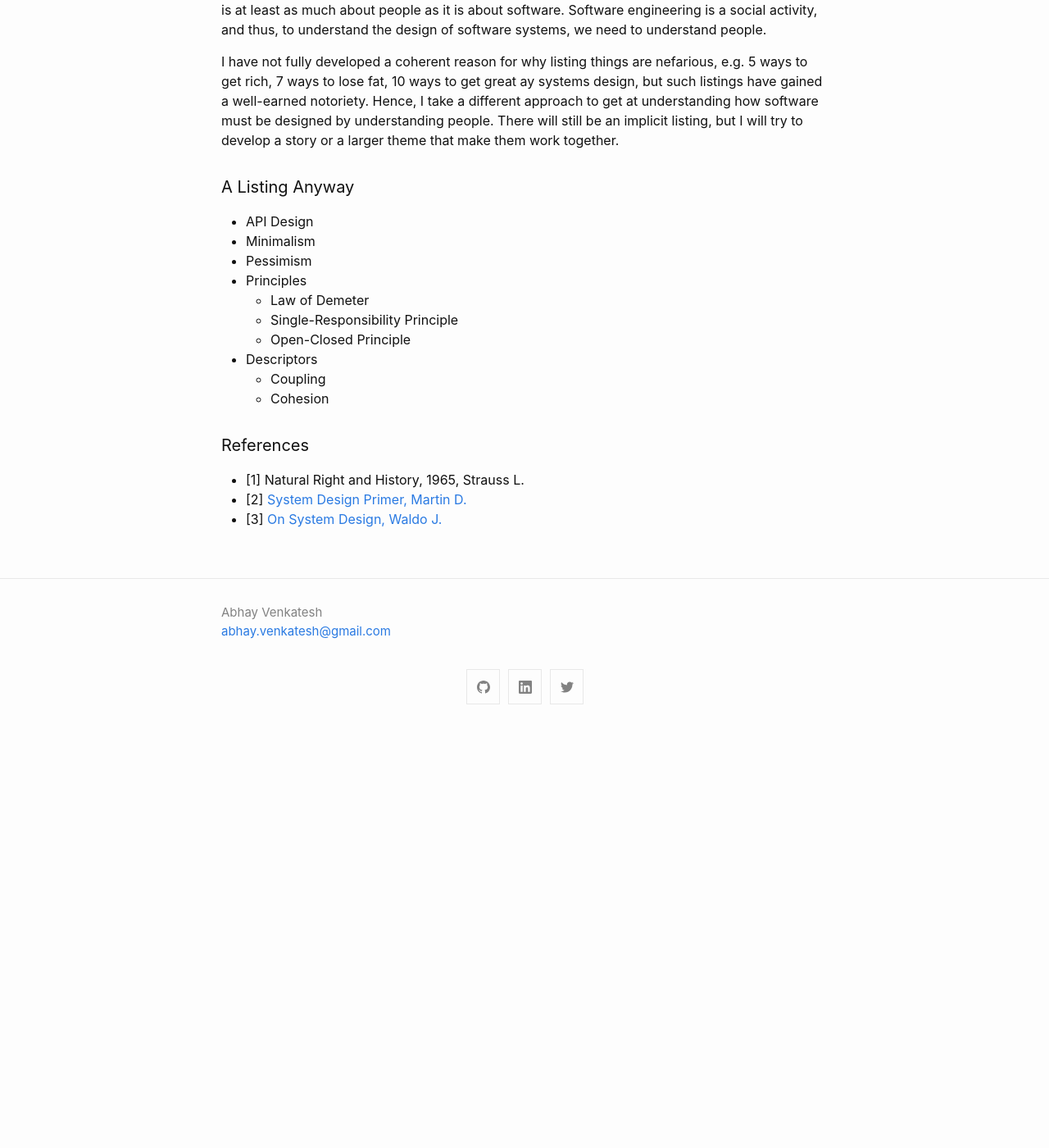
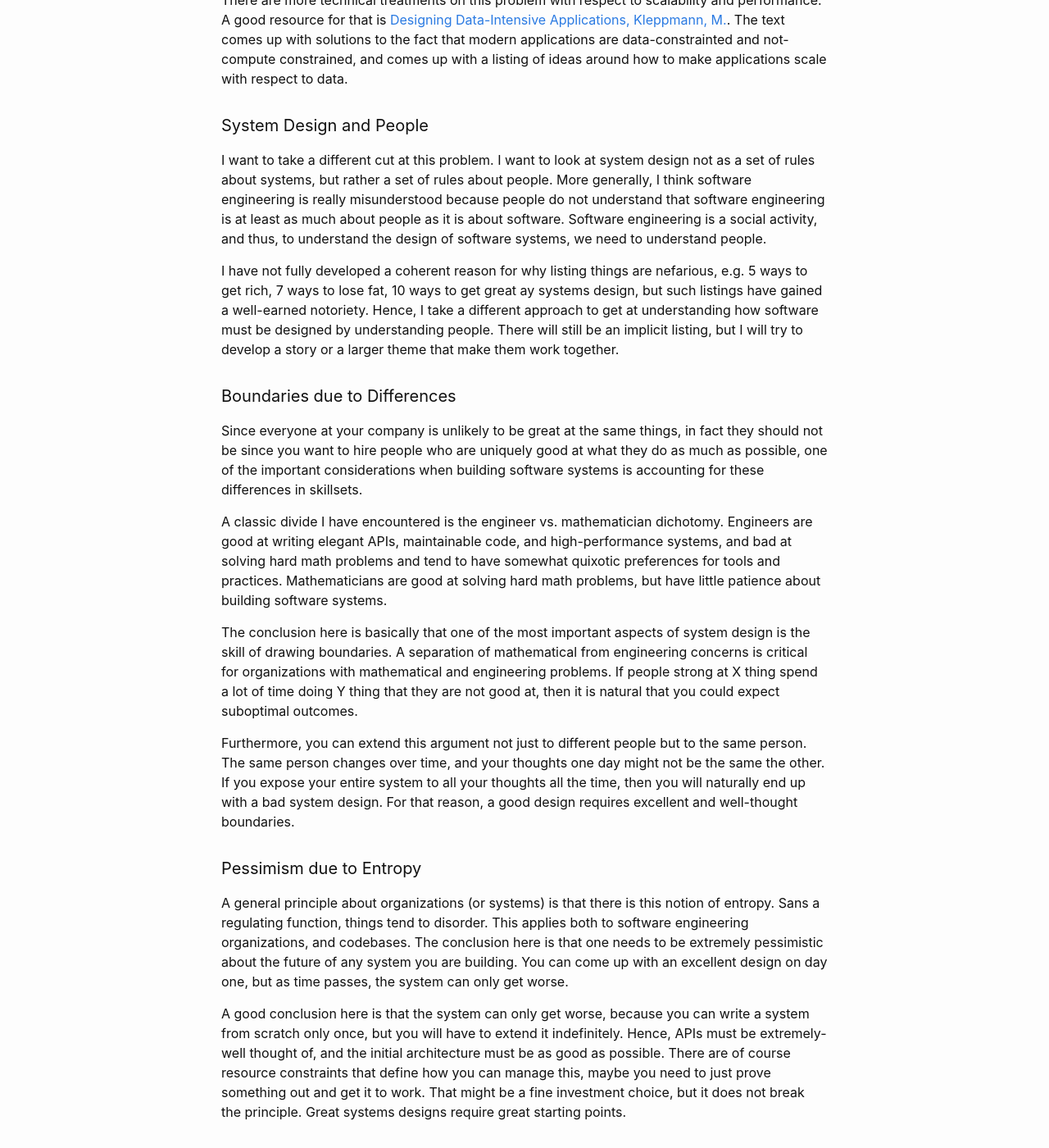
Before and after one commit to abhay-venkatesh/abhay-venkatesh.github.io, a Jekyll site: the page built from _posts/2020-06-20-system-design.md, in a window 1280 px wide and 1400 px high, scrolled down 1076 px. Shown: the whole window at 82% size. Built offline with Jekyll 4.4.1, drawn with Linux system fonts in a browser that asks for light colours; before the commit the page ends 1970 px from its top, so only the background shows below that; some of the changed text lies outside the part shown.

Commit message:
good starting point

```diff
--- a/_posts/2020-06-20-system-design.md
+++ b/_posts/2020-06-20-system-design.md
@@ -14,9 +14,15 @@ To get the details, one simply must read excellent resources such as [System Des
 
 But my focus in this article is on the big picture. For whatever reason, it seems like we refrain from general and aggrandizing theorization, and accordingly, we do not make general theories about software systems design. My goal here is to get at a basic starting point for a general software systems design theory. Perhaps the theory would apply to the design of all systems really, so I use the terms "software systems" and "systems" interchangeably throughout this piece.
 
+#### Aesthetics vs. Philosophy
+
 It is fair to say that the design of systems is not a purely technical endeavor. Many get to this conclusion, but then they seem to make the jump to the other conclusion that the design of systems is some sort of purely aesthetic and creative endeavor. They are, to some extent, aesthetic. But I wonder if they are at least as philosophic, in the sense that there is a truth about the design of systems. The idea is that there are some general and universally applicable principles that are always true about designing systems, and that we do not need to concede arguments about the design of systems on purely aesthetic or creative grounds.
 
-There has been some work on getting at these general principles about software design such as [Clean Architecture, Martin B.](https://www.amazon.com/Clean-Architecture-Craftsmans-Software-Structure/dp/0134494164), but people critique this book as [too opinionated](https://twitter.com/etscrivner/status/1260584368407445504?s=20), a critique which I sympathize with. In any case, Bob Martin makes a lot of progress with respect to general theorization, for example with the [Single-Responsibiltiy Principle](https://en.wikipedia.org/wiki/Single-responsibility_principle), which I do admire and adhere to.
+#### Existing Work
+
+There has been some work on getting at these general principles about software design such as [Clean Architecture, Martin B.](https://www.amazon.com/Clean-Architecture-Craftsmans-Software-Structure/dp/0134494164), but people critique this book as [too opinionated](https://twitter.com/etscrivner/status/1260584368407445504?s=20), a critique which I sympathize with, at least with respect to the [specific design] Uncle Bob touts. In any case, Bob Martin makes a lot of progress with respect to general theorization, and provides an excellent listing of principles that seem to have become fairly canonical and undisputed.
+
+There are more technical treatments on this problem with respect to scalability and performance. A good resource for that is [Designing Data-Intensive Applications, Kleppmann, M.](https://www.amazon.com/Designing-Data-Intensive-Applications-Reliable-Maintainable/dp/1449373321). The text comes up with solutions to the fact that modern applications are data-constrainted and not-compute constrained, and comes up with a listing of ideas around how to make applications scale with respect to data.
 
 #### System Design and People
 
@@ -24,17 +30,21 @@ I want to take a different cut at this problem. I want to look at system design
 
 I have not fully developed a coherent reason for why listing things are nefarious, e.g. 5 ways to get rich, 7 ways to lose fat, 10 ways to get great ay systems design, but such listings have gained a well-earned notoriety. Hence, I take a different approach to get at understanding how software must be designed by understanding people. There will still be an implicit listing, but I will try to develop a story or a larger theme that make them work together.
 
-#### A Listing Anyway
-- API Design
-- Minimalism
-- Pessimism
-- Principles
-    - Law of Demeter
-    - Single-Responsibility Principle
-    - Open-Closed Principle
-- Descriptors
-    - Coupling
-    - Cohesion
+#### Boundaries due to Differences
+
+Since everyone at your company is unlikely to be great at the same things, in fact they should not be since you want to hire people who are uniquely good at what they do as much as possible, one of the important considerations when building software systems is accounting for these differences in skillsets.
+
+A classic divide I have encountered is the engineer vs. mathematician dichotomy. Engineers are good at writing elegant APIs, maintainable code, and high-performance systems, and bad at solving hard math problems and tend to have somewhat quixotic preferences for tools and practices. Mathematicians are good at solving hard math problems, but have little patience about building software systems.
+
+The conclusion here is basically that one of the most important aspects of system design is the skill of drawing boundaries. A separation of mathematical from engineering concerns is critical for organizations with mathematical and engineering problems. If people strong at X thing spend a lot of time doing Y thing that they are not good at, then it is natural that you could expect suboptimal outcomes.
+
+Furthermore, you can extend this argument not just to different people but to the same person. The same person changes over time, and your thoughts one day might not be the same the other. If you expose your entire system to all your thoughts all the time, then you will naturally end up with a bad system design. For that reason, a good design requires excellent and well-thought boundaries.
+
+#### Pessimism due to Entropy
+
+A general principle about organizations (or systems) is that there is this notion of entropy. Sans a regulating function, things tend to disorder. This applies both to software engineering organizations, and codebases. The conclusion here is that one needs to be extremely pessimistic about the future of any system you are building. You can come up with an excellent design on day one, but as time passes, the system can only get worse.
+
+A good conclusion here is that the system can only get worse, because you can write a system from scratch only once, but you will have to extend it indefinitely. Hence, APIs must be extremely-well thought of, and the initial architecture must be as good as possible. There are of course resource constraints that define how you can manage this, maybe you need to just prove something out and get it to work. That might be a fine investment choice, but it does not break the principle. Great systems designs require great starting points.
 
 #### References
 - [1] Natural Right and History, 1965, Strauss L.
```
Also changed, not shown: _posts/2020-06-20-swe.md (deleted, +0 -17 lines).
